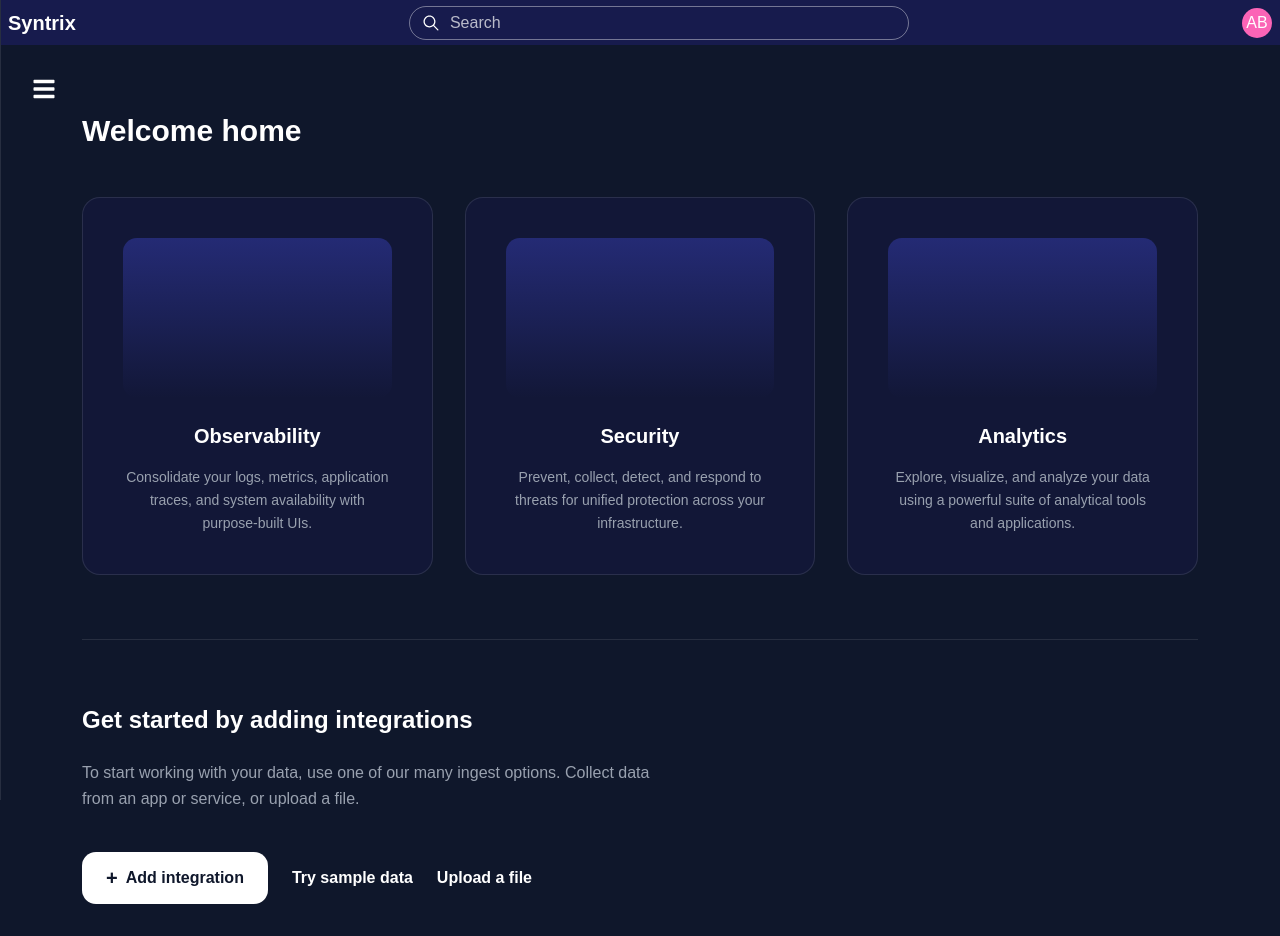
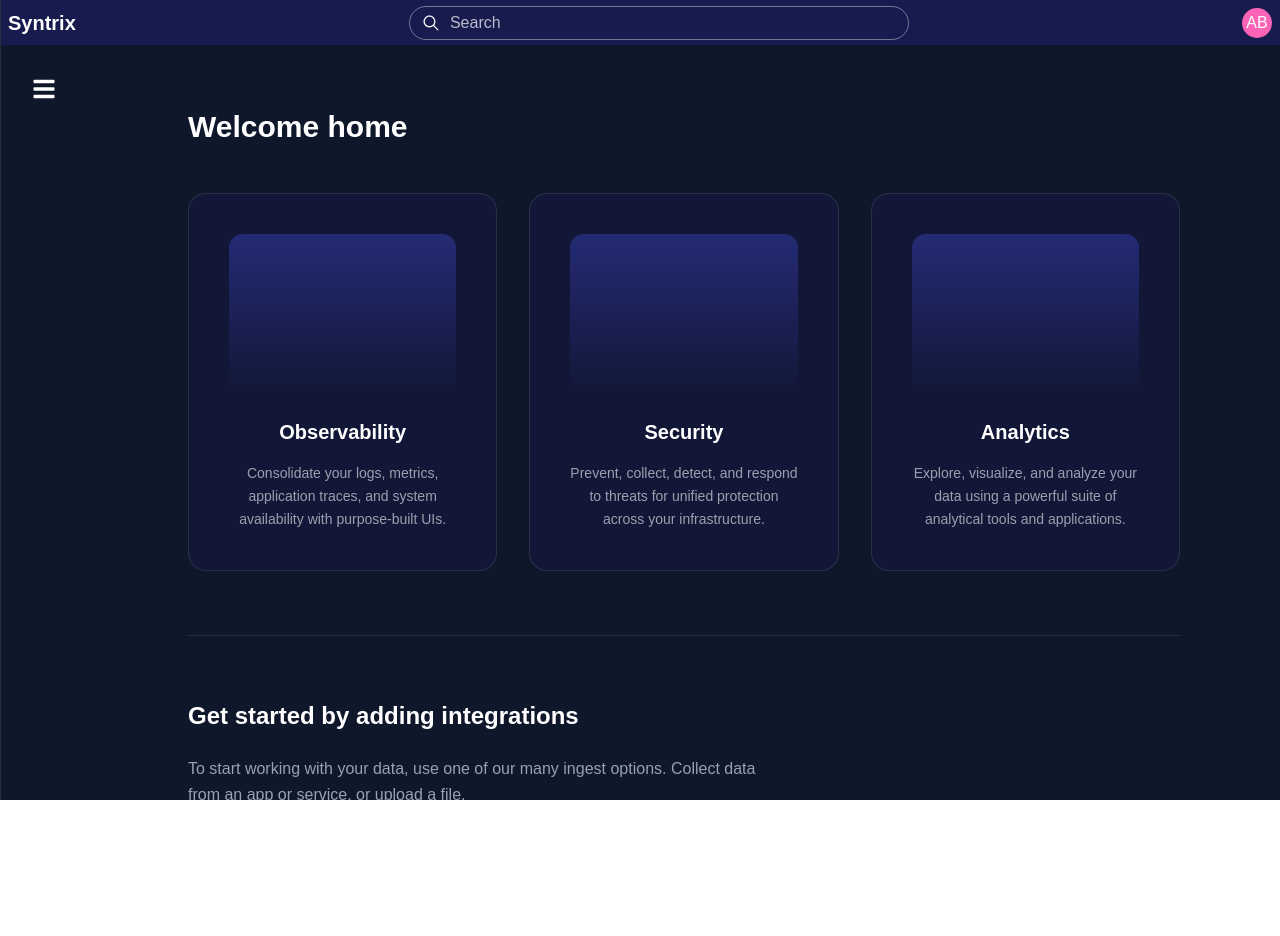
Before and after one commit to boshraemad/Syntrix, a React (Vite) app: page / in a window 1280 px wide. After the commit the page ends 800 px from the top, so only its background shows below. Built offline with nearby package versions, Linux system fonts and the light colour scheme.

Commit message:
remove sidebar from homePage

```diff
--- /dev/null
+++ b/src/component/SideBar.jsx
@@ -0,0 +1,63 @@
+import React from 'react'
+import { useState } from 'react'
+import { FaBars, FaHome, FaChevronRight } from "react-icons/fa";
+import { IoCloseOutline } from "react-icons/io5"; // أيقونة القفل
+import { MdOutlineAnalytics, MdOutlineSecurity, MdSettings } from "react-icons/md";
+import { TbTelescope } from "react-icons/tb"; // أيقونة Observability
+import { Link } from 'react-router-dom';
+export default function SideBar() {
+    const [isOpen, setIsOpen] = useState(false);
+      // بيانات القائمة الجانبية
+  const menuItems = [
+    { title: "Home", icon: <FaHome />, active: true },
+    { title: "Analytics", icon: <MdOutlineAnalytics /> },
+    { title: "Observability", icon: <TbTelescope /> },
+    { title: "Security", icon: <MdOutlineSecurity /> },
+    { title: "Setting", icon: <MdSettings /> },
+  ];
+
+  return (
+        <div className="min-h-screen bg-primary text-white p-8 relative overflow-x-hidden">
+      {/* --- Sidebar (Toggle Menu) --- */}
+      <div className={`fixed top-0 left-0 h-full bg-primary border-r border-white/10 z-50 transition-all duration-300 ${isOpen ? 'w-64' : 'w-0'} overflow-hidden`}>
+        <div className="p-4 flex flex-col h-full">
+          {/* رأس القائمة */}
+          <div className="flex items-center justify-between mb-8">
+            <h2 className="text-xl font-bold px-2">Syntrix</h2>
+            <IoCloseOutline className="text-2xl cursor-pointer hover:text-third " onClick={() => setIsOpen(false)} />
+          </div>
+
+          {/* روابط القائمة */}
+          <nav className="flex-1">
+            {menuItems.map((item, index) => (
+              <Link
+               to={`/${item.title}`}
+                key={index}
+                className={`flex items-center justify-between p-3 rounded-lg mb-2 cursor-pointer transition-all ${item.active ? 'bg-white/5 border border-third/50' : 'hover:bg-white/5'}`}
+              >
+                <div className="flex items-center gap-3">
+                  <span className="text-xl text-white/70">{item.icon}</span>
+                  <span className="font-medium">{item.title}</span>
+                </div>
+                <FaChevronRight className="text-xs text-white/40" />
+              </Link>
+            ))}
+          </nav>
+
+          {/* الزرار السفلي في القائمة */}
+          <button className="mt-auto cursor-pointer  bg-white text-primary w-full py-2 rounded-lg font-bold flex items-center justify-center gap-2 hover:bg-gray-200">
+            <span className="text-lg ">+</span> Add integration
+          </button>
+        </div>
+      </div>
+
+      {/* --- Main Content --- */}
+      {/* أيقونة فتح القائمة */}
+      <FaBars className="text-2xl mb-3 cursor-pointer hover:text-third transition-colors" onClick={() => setIsOpen(true)} />
+              {/* خلفية معتمة عند فتح القائمة (Overlay) */}
+      {isOpen && (
+        <div className="fixed inset-0 bg-black/40 z-40 backdrop-blur-sm" onClick={() => setIsOpen(false)}></div>
+      )}
+    </div>
+  )
+}
--- a/src/pages/Discover.jsx
+++ b/src/pages/Discover.jsx
@@ -2,6 +2,6 @@ import React from 'react'
 
 export default function Discover() {
   return (
-    <div>Discover</div>
+    <div className='text-font'>Discover</div>
   )
 }
--- a/src/pages/HomePage.jsx
+++ b/src/pages/HomePage.jsx
@@ -1,11 +1,6 @@
-import React, { useState } from 'react';
-import { FaBars, FaHome, FaChevronRight } from "react-icons/fa";
-import { IoCloseOutline } from "react-icons/io5"; // أيقونة القفل
-import { MdOutlineAnalytics, MdOutlineSecurity, MdSettings } from "react-icons/md";
-import { TbTelescope } from "react-icons/tb"; // أيقونة Observability
+import React from 'react';
 
 export default function HomePage() {
-  const [isOpen, setIsOpen] = useState(false); // حالة القائمة الجانبية
 
   const features = [
     { title: "Observability", desc: "Consolidate your logs, metrics, application traces, and system availability with purpose-built UIs." },
@@ -13,55 +8,8 @@ export default function HomePage() {
     { title: "Analytics", desc: "Explore, visualize, and analyze your data using a powerful suite of analytical tools and applications." }
   ];
 
-  // بيانات القائمة الجانبية
-  const menuItems = [
-    { title: "Home", icon: <FaHome />, active: true },
-    { title: "Analytics", icon: <MdOutlineAnalytics /> },
-    { title: "Observability", icon: <TbTelescope /> },
-    { title: "Security", icon: <MdOutlineSecurity /> },
-    { title: "Setting", icon: <MdSettings /> },
-  ];
-
   return (
-    <div className="min-h-screen bg-primary text-white p-8 relative overflow-x-hidden">
-
-      {/* --- Sidebar (Toggle Menu) --- */}
-      <div className={`fixed top-0 left-0 h-full bg-primary border-r border-white/10 z-50 transition-all duration-300 ${isOpen ? 'w-64' : 'w-0'} overflow-hidden`}>
-        <div className="p-4 flex flex-col h-full">
-          {/* رأس القائمة */}
-          <div className="flex items-center justify-between mb-8">
-            <h2 className="text-xl font-bold px-2">Syntrix</h2>
-            <IoCloseOutline className="text-2xl cursor-pointer hover:text-third " onClick={() => setIsOpen(false)} />
-          </div>
-
-          {/* روابط القائمة */}
-          <nav className="flex-1">
-            {menuItems.map((item, index) => (
-              <div
-                key={index}
-                className={`flex items-center justify-between p-3 rounded-lg mb-2 cursor-pointer transition-all ${item.active ? 'bg-white/5 border border-third/50' : 'hover:bg-white/5'}`}
-              >
-                <div className="flex items-center gap-3">
-                  <span className="text-xl text-white/70">{item.icon}</span>
-                  <span className="font-medium">{item.title}</span>
-                </div>
-                <FaChevronRight className="text-xs text-white/40" />
-              </div>
-            ))}
-          </nav>
-
-          {/* الزرار السفلي في القائمة */}
-          <button className="mt-auto cursor-pointer  bg-white text-primary w-full py-2 rounded-lg font-bold flex items-center justify-center gap-2 hover:bg-gray-200">
-            <span className="text-lg ">+</span> Add integration
-          </button>
-        </div>
-      </div>
-
-      {/* --- Main Content --- */}
-      {/* أيقونة فتح القائمة */}
-      <FaBars className="text-2xl mb-3 cursor-pointer hover:text-third transition-colors" onClick={() => setIsOpen(true)} />
-
-      <div className='px-[50px]'>
+      <div className='min-h-screen px-12.5 text-font p-8 bg-primary'>
         <h1 className="text-3xl font-bold mb-12">Welcome home</h1>
 
         {/* Three Cards */}
@@ -71,7 +19,7 @@ export default function HomePage() {
               key={index}
               className="bg-second/40 border border-white/10 rounded-2xl p-10 flex flex-col items-center text-center hover:bg-second/60 transition-all cursor-pointer group"
             >
-              <div className="w-full h-40 bg-gradient-to-b from-third/50 to-transparent rounded-xl mb-6 group-hover:from-third/70 transition-all"></div>
+              <div className="w-full h-40 bg-linear-to-b from-third/50 to-transparent rounded-xl mb-6 group-hover:from-third/70 transition-all"></div>
               <h2 className="text-xl font-bold mb-4">{feature.title}</h2>
               <p className="text-sm text-gray-400 leading-relaxed">{feature.desc}</p>
             </div>
@@ -98,10 +46,5 @@ export default function HomePage() {
         </div>
       </div>
 
-      {/* خلفية معتمة عند فتح القائمة (Overlay) */}
-      {isOpen && (
-        <div className="fixed inset-0 bg-black/40 z-40 backdrop-blur-sm" onClick={() => setIsOpen(false)}></div>
-      )}
-    </div>
   );
 }
--- a/src/pages/Layout.jsx
+++ b/src/pages/Layout.jsx
@@ -1,11 +1,19 @@
 import NavBar from '@/component/NavBar'
 import React from 'react'
 import { Outlet } from 'react-router-dom'
+import SideBar from '@/component/SideBar'
 export default function Layout() {
   return (
-    <div className='h-screen bg-primary'>
-        <NavBar/>
-        <Outlet/>
+    <div className='h-screen bg-primary flex flex-col'>
+    <NavBar />
+
+    <div className='flex flex-1 overflow-hidden'>
+      <SideBar />
+
+      <main className='flex-1 overflow-y-auto min-h-screen px-12.5 text-font p-8 bg-primary'>
+        <Outlet />
+      </main>
     </div>
+  </div>
   )
 }
--- a/src/routes/AppRouter.jsx
+++ b/src/routes/AppRouter.jsx
@@ -15,8 +15,8 @@ const router = createBrowserRouter([
         element:<Layout/>,
         children:[
             {index:true , element:<HomePage/>},
-            {path:"discover" , element:<Discover/>},
-            {path:"analytics" ,  element:<Analytics/> }
+            {path:"Discover" , element:<Discover/>},
+            {path:"Analytics" ,  element:<Analytics/> }
         ]
     },
 ]);
```
